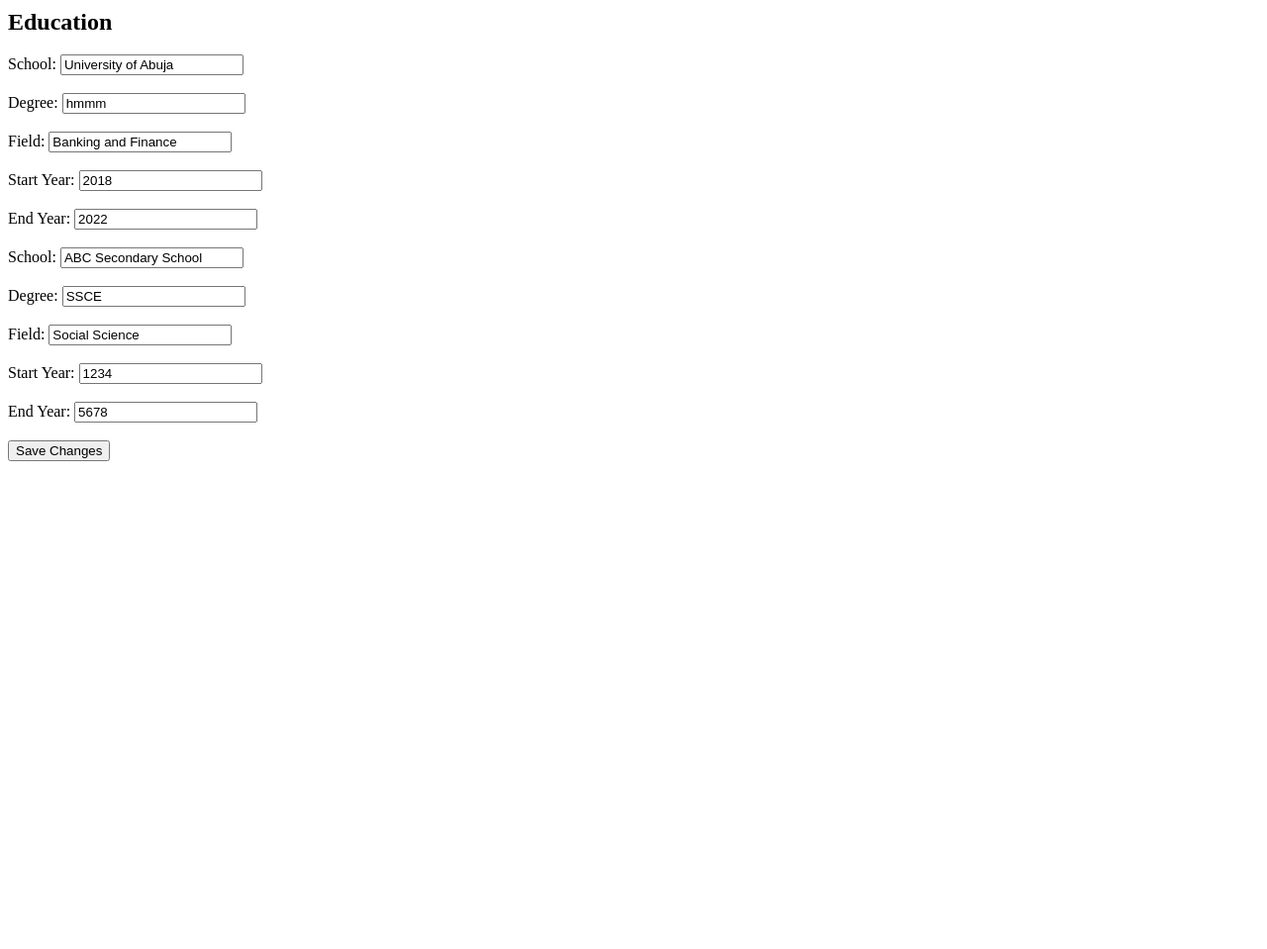
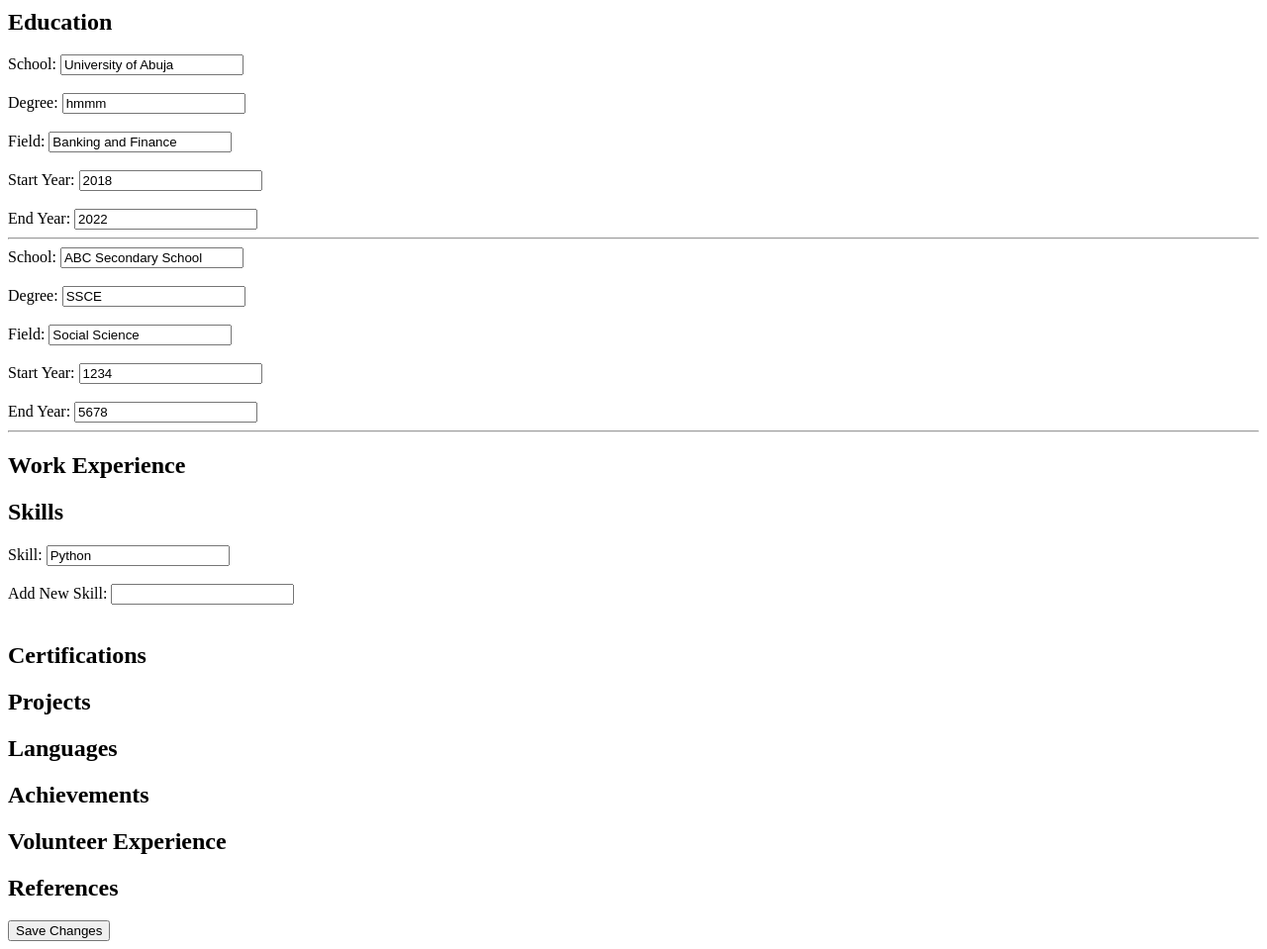
Before and after one commit to Cherry-tech14/resume_builder, a Flask app: page /edit/1 in a window 1280 px wide. Shown: the part 536-1495 px from the top of the page at 99% size. Before the commit the page ends 1002 px from the top, so only its background shows below. Run offline with Flask 3, Linux system fonts and the light colour scheme.

Commit message:
adding edit option

```diff
--- a/app.py
+++ b/app.py
@@ -14,7 +14,13 @@ from database import (
     save_reference,
     update_personal_information,
     update_summary,
-    update_education
+    update_education,
+    update_work_experience,
+    update_skill,
+    update_certification,
+    update_language,
+    update_achievement,
+    update_reference
 )
 
 
@@ -211,6 +217,8 @@ def edit_resume(resume_id):
 
     resume = get_complete_resume(int(resume_id))
 
+
+
     if resume is None:
         return "Resume not found."
 
@@ -238,24 +246,218 @@ def edit_resume(resume_id):
             summary
         )
 
-        education = resume["education"][0]
+        for education in resume["education"]:
 
-        school = request.form["school"]
-        degree = request.form["degree"]
-        field = request.form["field"]
-        start_year = request.form["start_year"]
-        end_year = request.form["end_year"]
+            education_id = education["id"]
 
-        print("EDUCATION:", school, degree, field, start_year, end_year)
+            school = request.form[f"school_{education_id}"]
+            degree = request.form[f"degree_{education_id}"]
+            field = request.form[f"field_{education_id}"]
+            start_year = request.form[f"start_year_{education_id}"]
+            end_year = request.form[f"end_year_{education_id}"]
 
-        update_education(
-            education["id"],
-            school,
-            degree,
-            field,
-            start_year,
-            end_year
-        )
+            update_education(
+                education_id,
+                school,
+                degree,
+                field,
+                start_year,
+                end_year
+            )
+        for experience in resume["work_experience"]:
+            experience_id = experience["id"]
+
+            job_title = request.form[f"job_title_{experience_id}"]
+            company = request.form[f"company_{experience_id}"]
+            work_location = request.form[f"work_location_{experience_id}"]
+            start_date = request.form[f"start_date_{experience_id}"]
+            end_date = request.form[f"end_date_{experience_id}"]
+            description = request.form[f"description_{experience_id}"]
+
+            update_work_experience(
+                experience_id,
+                job_title,
+                company,
+                work_location,
+                start_date,
+                end_date,
+                description
+            )
+
+        for skill in resume["skills"]:
+            skill_id = skill["id"]
+            skill_value = request.form[f"skill_{skill_id}"]
+
+            update_skill(
+                skill_id,
+                skill_value
+            )
+        new_skill = request.form["new_skill"]
+        if new_skill:
+            save_skill(
+                int(resume_id),
+                new_skill
+            )
+
+        for certification in resume["certifications"]:
+
+            certification_id = certification["id"]
+
+            name = request.form[
+                f"certification_name_{certification_id}"
+            ]
+
+            organization = request.form[
+                f"certification_organization_{certification_id}"
+            ]
+
+            date = request.form[
+                f"certification_date_{certification_id}"
+            ]
+
+            update_certification(
+                certification_id,
+                name,
+                organization,
+                date
+            )
+
+
+        for project in resume["projects"]:
+
+            project_id = project["id"]
+
+            project_name = request.form[
+                f"project_name_{project_id}"
+            ]
+
+            project_description = request.form[
+                f"project_description_{project_id}"
+            ]
+
+            project_role = request.form[
+                f"project_role_{project_id}"
+            ]
+
+            project_tools = request.form[
+                f"project_tools_{project_id}"
+            ]
+
+            project_link = request.form[
+                f"project_link_{project_id}"
+            ]
+
+            update_project(
+                project_id,
+                project_name,
+                project_description,
+                project_role,
+                project_tools,
+                project_link
+            )
+
+        for language in  resume["languages"]:
+            language_id = language["id"]
+            language_name = request.form[
+                f"language_{language_id}"
+            ]
+            proficiency = request.form[
+                f"language_proficiency_{language_id}"
+            ]
+
+            update_language(
+                language_id,
+                language_name,
+                proficiency
+            )
+
+        for achievement in resume["achievements"]:
+            achievement_id = achievement["id"]
+
+            title = request.form[
+                f"achievement_title_{achievement_id}"
+            ]
+
+            description = request.form[
+                f"achievement_description_{achievement_id}"
+            ]
+            update_achievement(
+                achievement_id,
+                title,
+                description
+            )
+
+        for volunteer in resume["volunteer_experience"]:
+
+            volunteer_id = volunteer["id"]
+
+            organization = request.form[
+                f"volunteer_organization_{volunteer_id}"
+            ]
+
+            role = request.form[
+                f"volunteer_role_{volunteer_id}"
+            ]
+
+            location = request.form[
+                f"volunteer_location_{volunteer_id}"
+            ]
+
+            start_date = request.form[
+                f"volunteer_start_date_{volunteer_id}"
+            ]
+
+            end_date = request.form[
+                f"volunteer_end_date_{volunteer_id}"
+            ]
+
+            description = request.form[
+                f"volunteer_description_{volunteer_id}"
+            ]
+
+            update_volunteer_experience(
+                volunteer_id,
+                organization,
+                role,
+                location,
+                start_date,
+                end_date,
+                description
+            )
+
+        for reference in resume["references"]:
+
+            reference_id = reference["id"]
+
+            name = request.form[
+                f"reference_name_{reference_id}"
+            ]
+
+            relationship = request.form[
+                f"reference_relationship_{reference_id}"
+            ]
+
+            organization = request.form[
+                f"reference_organization_{reference_id}"
+            ]
+
+            email = request.form[
+                f"reference_email_{reference_id}"
+            ]
+
+            phone_number = request.form[
+                f"reference_phone_number_{reference_id}"
+            ]
+
+            update_reference(
+                reference_id,
+                name,
+                relationship,
+                organization,
+                email,
+                phone_number
+    )
+
 
         return redirect(f"/resume/{resume_id}")
 
@@ -263,7 +465,5 @@ def edit_resume(resume_id):
         "edit_resume.html",
         resume=resume
     )
-
-
 if __name__ == "__main__":
     app.run(debug=True)
--- a/database.py
+++ b/database.py
@@ -692,6 +692,8 @@ def load_references(resume_id):
 def get_complete_resume(resume_id):
     resume = load_resume_from_database(resume_id)
 
+
+
     if resume is None:
         return None
 
--- a/templates/create_resume.html
+++ b/templates/create_resume.html
@@ -25,7 +25,10 @@
             <br><br>
 
             <label>Location:</label>
-            <input type="text" name="location">
+            <input
+            type="text"
+            name="location"
+            >
             <br><br>
 
             <h2>Professional Summary</h2>
--- a/templates/edit_resume.html
+++ b/templates/edit_resume.html
@@ -69,16 +69,14 @@
 
         <br><br>
 
-
         <h2>Education</h2>
 
         {% for education in resume["education"] %}
 
         <label>School:</label>
-
         <input
         type="text"
-        name="school"
+        name="school_{{ education['id'] }}"
         value="{{ education['school'] }}"
         >
 
@@ -87,7 +85,7 @@
         <label>Degree:</label>
         <input
         type="text"
-        name="degree"
+        name="degree_{{ education['id'] }}"
         value="{{ education['degree'] }}"
         >
 
@@ -96,7 +94,7 @@
         <label>Field:</label>
         <input
         type="text"
-        name="field"
+        name="field_{{ education['id'] }}"
         value="{{ education['field'] }}"
         >
 
@@ -105,21 +103,354 @@
         <label>Start Year:</label>
         <input
         type="text"
-        name="start_year"
+        name="start_year_{{ education['id'] }}"
         value="{{ education['start_year'] }}"
-        >
+         >
 
         <br><br>
 
         <label>End Year:</label>
         <input
         type="text"
-        name="end_year"
+        name="end_year_{{ education['id'] }}"
         value="{{ education['end_year'] }}"
         >
 
+        <hr>
+
+        {% endfor %}
+
+        <h2>Work Experience</h2>
+
+        {% for experience in resume["work_experience"] %}
+
+        <label>Job Title:</label>
+        <input
+        type="text"
+        name="job_title_{{ experience['id'] }}"
+        value="{{ experience['job_title'] }}"
+        >
+
         <br><br>
+
+        <label>Company:</label>
+        <input
+        type="text"
+        name="company_{{ experience['id'] }}"
+        value="{{ experience['company'] }}"
+        >
+
+        <br><br>
+
+        <label>Location:</label>
+        <input
+        type="text"
+        name="work_location_{{ experience['id'] }}"
+        value="{{ experience['location'] }}"
+        >
+
+        <br><br>
+
+        <label>Start Date:</label>
+        <input
+        type="text"
+        name="start_date_{{ experience['id'] }}"
+        value="{{ experience['start_date'] }}"
+        >
+
+        <br><br>
+
+        <label>End Date:</label>
+        <input
+        type="text"
+        name="end_date_{{ experience['id'] }}"
+        value="{{ experience['end_date'] }}"
+        >
+
+        <br><br>
+
+        <label>Description:</label>
+        <textarea
+        name="description_{{ experience['id'] }}"
+        rows="5"
+        cols="50"
+        >{{ experience['description'] }}</textarea>
+
+        <hr>
+
         {% endfor %}
+
+        <h2>Skills</h2>
+
+{% for skill in resume["skills"] %}
+
+<label>Skill:</label>
+<input
+    type="text"
+    name="skill_{{ skill['id'] }}"
+    value="{{ skill['skill'] }}"
+>
+
+<br><br>
+
+{% endfor %}
+
+<label>Add New Skill:</label>
+<input
+    type="text"
+    name="new_skill"
+>
+
+<br><br>
+
+        <h2>Certifications</h2>
+
+{% for certification in resume["certifications"] %}
+
+    <label>Name:</label>
+    <input
+        type="text"
+        name="certification_name_{{ certification['id'] }}"
+        value="{{ certification['name'] }}"
+    >
+
+    <br><br>
+
+    <label>Organization:</label>
+    <input
+        type="text"
+        name="certification_organization_{{ certification['id'] }}"
+        value="{{ certification['organization'] }}"
+    >
+
+    <br><br>
+
+    <label>Date:</label>
+    <input
+        type="text"
+        name="certification_date_{{ certification['id'] }}"
+        value="{{ certification['date'] }}"
+    >
+
+    <br><br>
+
+    <hr>
+
+{% endfor %}
+
+<h2>Projects</h2>
+
+{% for project in resume["projects"] %}
+
+<label>Project Name:</label>
+<input
+    type="text"
+    name="project_name_{{ project['id'] }}"
+    value="{{ project['project_name'] }}"
+>
+
+<br><br>
+
+<label>Description:</label>
+<textarea
+    name="project_description_{{ project['id'] }}"
+    rows="5"
+    cols="50"
+>{{ project['description'] }}</textarea>
+
+<br><br>
+
+<label>Role:</label>
+<input
+    type="text"
+    name="project_role_{{ project['id'] }}"
+    value="{{ project['role'] }}"
+>
+
+<br><br>
+
+<label>Tools:</label>
+<input
+    type="text"
+    name="project_tools_{{ project['id'] }}"
+    value="{{ project['tools'] }}"
+>
+
+<br><br>
+
+<label>Project Link:</label>
+<input
+    type="text"
+    name="project_link_{{ project['id'] }}"
+    value="{{ project['project_link'] }}"
+>
+
+<hr>
+
+{% endfor %}
+
+<h2>Languages</h2>
+
+{% for language in resume["languages"] %}
+
+<label>Language:</label>
+<input
+    type="text"
+    name="language_{{ language['id'] }}"
+    value="{{ language['language'] }}"
+>
+
+<br><br>
+
+<label>Proficiency:</label>
+<input
+    type="text"
+    name="language_proficiency_{{ language['id'] }}"
+    value="{{ language['proficiency'] }}"
+>
+
+<br><br>
+
+<hr>
+
+{% endfor %}
+
+<h2>Achievements</h2>
+
+{% for achievement in resume["achievements"] %}
+
+<label>Title:</label>
+<input
+    type="text"
+    name="achievement_title_{{ achievement['id'] }}"
+    value="{{ achievement['title'] }}"
+>
+
+<br><br>
+
+<label>Description:</label>
+<textarea
+    name="achievement_description_{{ achievement['id'] }}"
+    rows="5"
+    cols="50"
+>{{ achievement['description'] }}</textarea>
+
+<br><br>
+
+<hr>
+
+{% endfor %}
+
+<h2>Volunteer Experience</h2>
+
+{% for volunteer in resume["volunteer_experience"] %}
+
+<label>Organization:</label>
+<input
+    type="text"
+    name="volunteer_organization_{{ volunteer['id'] }}"
+    value="{{ volunteer['organization'] }}"
+>
+
+<br><br>
+
+<label>Role:</label>
+<input
+    type="text"
+    name="volunteer_role_{{ volunteer['id'] }}"
+    value="{{ volunteer['role'] }}"
+>
+
+<br><br>
+
+<label>Location:</label>
+<input
+    type="text"
+    name="volunteer_location_{{ volunteer['id'] }}"
+    value="{{ volunteer['location'] }}"
+>
+
+<br><br>
+
+<label>Start Date:</label>
+<input
+    type="text"
+    name="volunteer_start_date_{{ volunteer['id'] }}"
+    value="{{ volunteer['start_date'] }}"
+>
+
+<br><br>
+
+<label>End Date:</label>
+<input
+    type="text"
+    name="volunteer_end_date_{{ volunteer['id'] }}"
+    value="{{ volunteer['end_date'] }}"
+>
+
+<br><br>
+
+<label>Description:</label>
+<textarea
+    name="volunteer_description_{{ volunteer['id'] }}"
+    rows="5"
+    cols="50"
+>{{ volunteer['description'] }}</textarea>
+
+<hr>
+
+{% endfor %}
+
+<h2>References</h2>
+
+{% for reference in resume["references"] %}
+
+<label>Name:</label>
+<input
+    type="text"
+    name="reference_name_{{ reference['id'] }}"
+    value="{{ reference['name'] }}"
+>
+
+<br><br>
+
+<label>Relationship:</label>
+<input
+    type="text"
+    name="reference_relationship_{{ reference['id'] }}"
+    value="{{ reference['relationship'] }}"
+>
+
+<br><br>
+
+<label>Organization:</label>
+<input
+    type="text"
+    name="reference_organization_{{ reference['id'] }}"
+    value="{{ reference['organization'] }}"
+>
+
+<br><br>
+
+<label>Email:</label>
+<input
+    type="email"
+    name="reference_email_{{ reference['id'] }}"
+    value="{{ reference['email'] }}"
+>
+
+<br><br>
+
+<label>Phone Number:</label>
+<input
+    type="text"
+    name="reference_phone_number_{{ reference['id'] }}"
+    value="{{ reference['phone_number'] }}"
+>
+
+<hr>
+
+{% endfor %}
 
         <button type="submit">Save Changes</button>
 
```
Also changed, not shown: resume.db.
